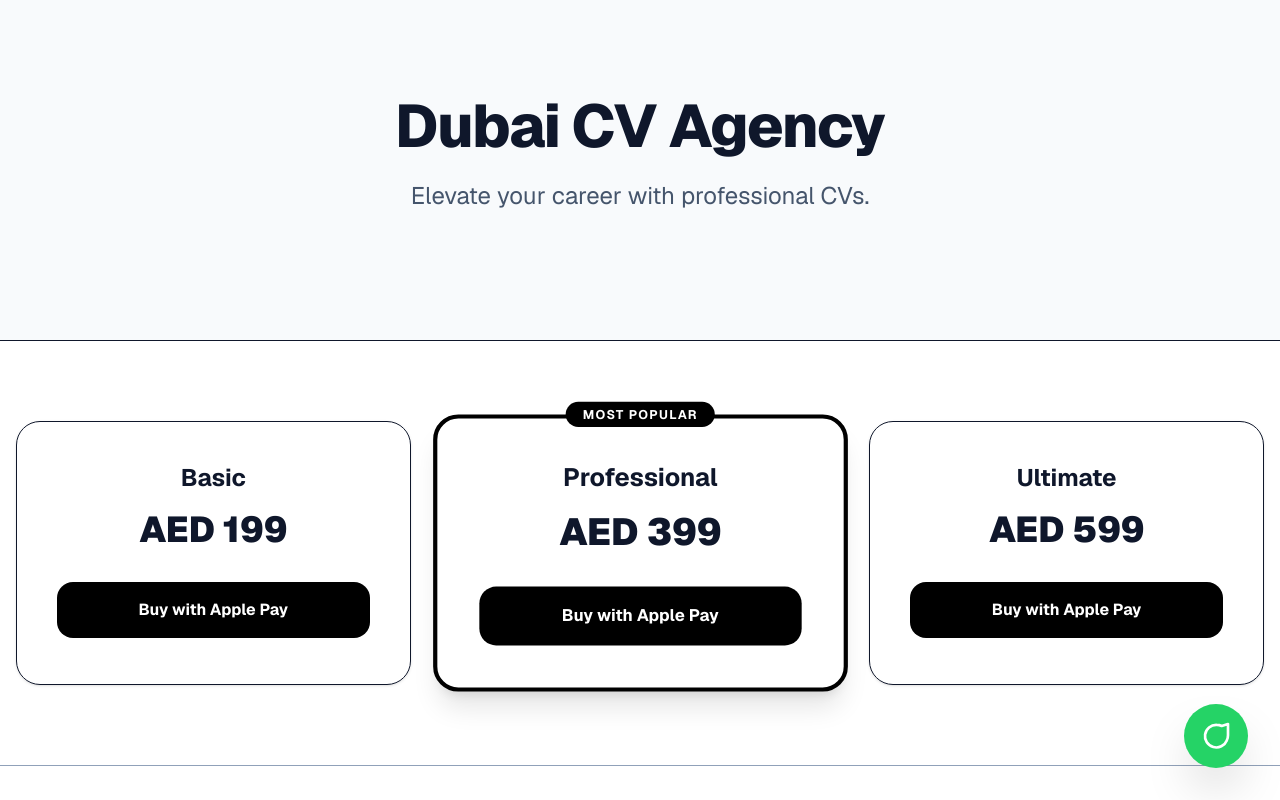
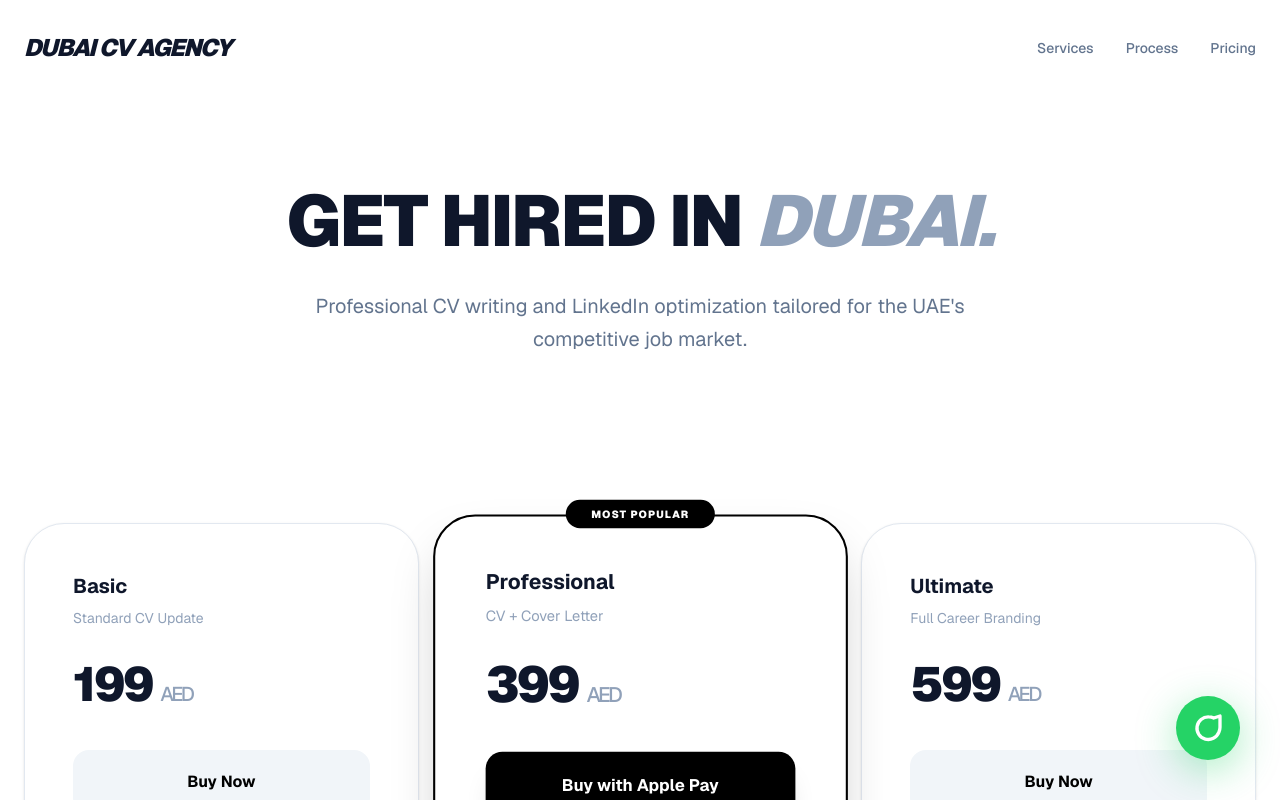
Before and after one commit to uniquewear20-spec/dubai-cv-agency, a Next.js app: page / in a window 1280 px wide. Shown: the top 800 px of the page. Built offline with nearby package versions, Linux system fonts and the light colour scheme.

Commit message:
Fixed build error by removing lucide-react dependency

```diff
--- a/app/page.tsx
+++ b/app/page.tsx
@@ -6,59 +6,80 @@
   ultimate: "https://buy.stripe.com/test_aFadR89jU6m75nx4CC0oM02"
 };
 
-// ضاعف رقمك هنا بدلاً من الاصفار (مثلاً 971501234567)
-const WHATSAPP_NUMBER = "971XXXXXXXXX";
+const WHATSAPP_NUMBER = "971502879462"; // ضع رقمك هنا
 
 export default function Home() {
   return (
     <main className="min-h-screen bg-white text-slate-900 font-sans relative">
 
+      {/* Header / Logo Section */}
+      <header className="py-8 px-6 max-w-7xl mx-auto flex justify-between items-center">
+        <div className="text-2xl font-black tracking-tighter italic">DUBAI CV AGENCY</div>
+        <nav className="hidden md:flex space-x-8 text-sm font-medium text-slate-500">
+          <a href="#" className="hover:text-black">Services</a>
+          <a href="#" className="hover:text-black">Process</a>
+          <a href="#" className="hover:text-black">Pricing</a>
+        </nav>
+      </header>
+
       {/* Hero Section */}
-      <section className="py-24 text-center bg-slate-50 border-b">
-        <h1 className="text-6xl font-extrabold mb-6 tracking-tight">Dubai CV Agency</h1>
-        <p className="text-2xl text-slate-600 mb-8">Elevate your career with professional CVs.</p>
+      <section className="py-20 px-6 text-center max-w-4xl mx-auto">
+        <h1 className="text-5xl md:text-7xl font-black mb-6 tracking-tight leading-tight">
+          GET HIRED IN <span className="text-slate-400 italic">DUBAI.</span>
+        </h1>
+        <p className="text-xl text-slate-500 mb-10 max-w-2xl mx-auto leading-relaxed">
+          Professional CV writing and LinkedIn optimization tailored for the UAE's competitive job market.
+        </p>
       </section>
 
       {/* Pricing Section */}
-      <section className="py-20 px-4 max-w-7xl mx-auto grid grid-cols-1 md:grid-cols-3 gap-8">
+      <section className="py-12 px-6 max-w-7xl mx-auto grid grid-cols-1 md:grid-cols-3 gap-6 mb-24">
         {/* Basic */}
-        <div className="border p-10 rounded-3xl shadow-sm text-center">
-          <h2 className="text-2xl font-bold mb-4">Basic</h2>
-          <p className="text-4xl font-black mb-8 text-slate-900">AED 199</p>
-          <a href={PAYMENT_LINKS.basic} className="block w-full py-4 bg-black text-white rounded-2xl font-bold hover:opacity-90 transition">Buy with Apple Pay</a>
+        <div className="border border-slate-200 p-12 rounded-[40px] shadow-sm flex flex-col justify-between hover:border-black transition-colors duration-500 bg-white">
+          <div>
+            <h2 className="text-xl font-bold mb-2">Basic</h2>
+            <p className="text-slate-400 mb-8 text-sm">Standard CV Update</p>
+            <p className="text-5xl font-black mb-10 tracking-tighter">199 <span className="text-xl font-medium text-slate-400">AED</span></p>
+          </div>
+          <a href={PAYMENT_LINKS.basic} className="block w-full py-5 bg-slate-100 text-black text-center rounded-2xl font-bold hover:bg-black hover:text-white transition-all duration-300">Buy Now</a>
         </div>
 
         {/* Professional */}
-        <div className="border-4 border-black p-10 rounded-3xl shadow-xl text-center relative scale-105 bg-white">
-          <span className="absolute -top-4 left-1/2 -translate-x-1/2 bg-black text-white px-4 py-1 rounded-full text-xs uppercase font-bold tracking-widest">Most Popular</span>
-          <h2 className="text-2xl font-bold mb-4">Professional</h2>
-          <p className="text-4xl font-black mb-8 text-slate-900">AED 399</p>
-          <a href={PAYMENT_LINKS.professional} className="block w-full py-4 bg-black text-white rounded-2xl font-bold hover:opacity-90 transition">Buy with Apple Pay</a>
+        <div className="border-2 border-black p-12 rounded-[40px] shadow-2xl flex flex-col justify-between relative scale-105 z-10 bg-white">
+          <div className="absolute -top-4 left-1/2 -translate-x-1/2 bg-black text-white px-6 py-1.5 rounded-full text-[10px] uppercase font-black tracking-widest">Most Popular</div>
+          <div>
+            <h2 className="text-xl font-bold mb-2">Professional</h2>
+            <p className="text-slate-400 mb-8 text-sm">CV + Cover Letter</p>
+            <p className="text-5xl font-black mb-10 tracking-tighter">399 <span className="text-xl font-medium text-slate-400">AED</span></p>
+          </div>
+          <a href={PAYMENT_LINKS.professional} className="block w-full py-5 bg-black text-white text-center rounded-2xl font-bold hover:opacity-80 transition-all duration-300 shadow-xl">Buy with Apple Pay</a>
         </div>
 
         {/* Ultimate */}
-        <div className="border p-10 rounded-3xl shadow-sm text-center">
-          <h2 className="text-2xl font-bold mb-4">Ultimate</h2>
-          <p className="text-4xl font-black mb-8 text-slate-900">AED 599</p>
-          <a href={PAYMENT_LINKS.ultimate} className="block w-full py-4 bg-black text-white rounded-2xl font-bold hover:opacity-90 transition">Buy with Apple Pay</a>
+        <div className="border border-slate-200 p-12 rounded-[40px] shadow-sm flex flex-col justify-between hover:border-black transition-colors duration-500 bg-white">
+          <div>
+            <h2 className="text-xl font-bold mb-2">Ultimate</h2>
+            <p className="text-slate-400 mb-8 text-sm">Full Career Branding</p>
+            <p className="text-5xl font-black mb-10 tracking-tighter">599 <span className="text-xl font-medium text-slate-400">AED</span></p>
+          </div>
+          <a href={PAYMENT_LINKS.ultimate} className="block w-full py-5 bg-slate-100 text-black text-center rounded-2xl font-bold hover:bg-black hover:text-white transition-all duration-300">Buy Now</a>
         </div>
       </section>
 
-      {/* Floating WhatsApp Button (Pure SVG - No Import Needed) */}
+      {/* Floating WhatsApp Button (Pure SVG) */}
       <a
-        href={`https://wa.me/${WHATSAPP_NUMBER}?text=Hi, I'm interested in a CV package!`}
+        href={`https://wa.me/${WHATSAPP_NUMBER}?text=Hi, I'm interested in your CV packages!`}
         target="_blank"
         rel="noopener noreferrer"
-        className="fixed bottom-8 right-8 bg-[#25D366] text-white p-4 rounded-full shadow-2xl hover:scale-110 transition-transform z-50 flex items-center justify-center w-16 h-16"
-        aria-label="Contact on WhatsApp"
+        className="fixed bottom-10 right-10 bg-[#25D366] text-white w-16 h-16 rounded-full shadow-[0_10px_40px_rgba(37,211,102,0.4)] hover:scale-110 transition-transform z-50 flex items-center justify-center"
       >
-        <svg viewBox="0 0 24 24" width="32" height="32" stroke="currentColor" strokeWidth="2" fill="none" strokeLinecap="round" strokeLinejoin="round">
+        <svg viewBox="0 0 24 24" width="32" height="32" stroke="currentColor" strokeWidth="2.5" fill="none" strokeLinecap="round" strokeLinejoin="round">
           <path d="M21 11.5a8.38 8.38 0 0 1-.9 3.8 8.5 8.5 0 1 1-7.6-11.7 8.38 8.38 0 0 1 3.8.9L21 3z"></path>
         </svg>
       </a>
 
-      <footer className="py-12 text-center text-slate-400 border-t bg-white">
-        <p>© 2026 Dubai CV Agency. All rights reserved.</p>
+      <footer className="py-20 text-center border-t border-slate-100">
+        <p className="text-slate-400 text-sm font-medium tracking-widest uppercase">© 2026 Dubai CV Agency. Premium Careers.</p>
       </footer>
     </main>
   );
```
